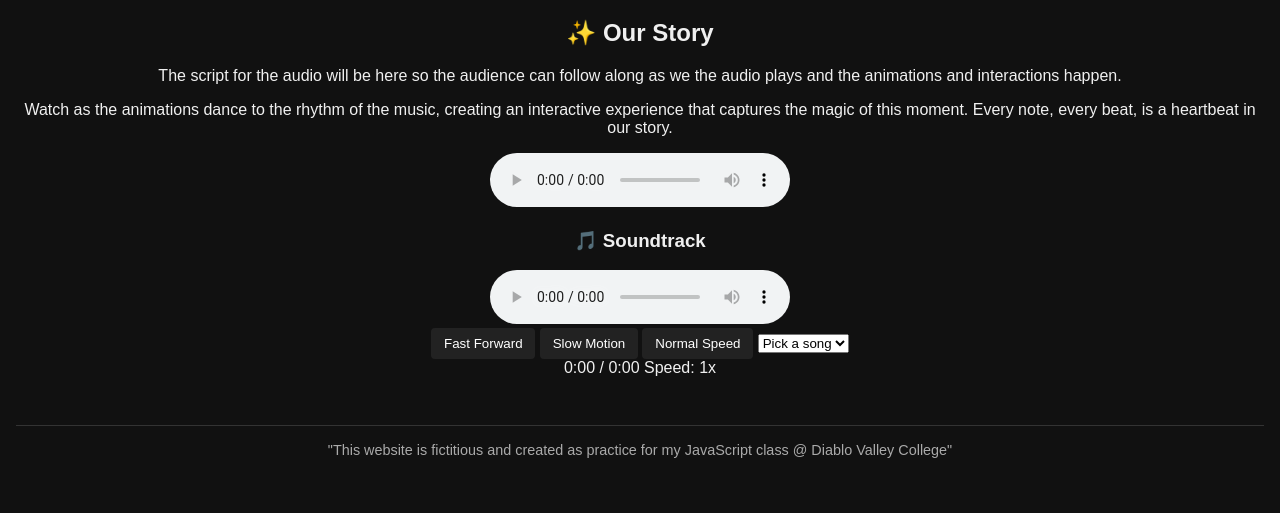
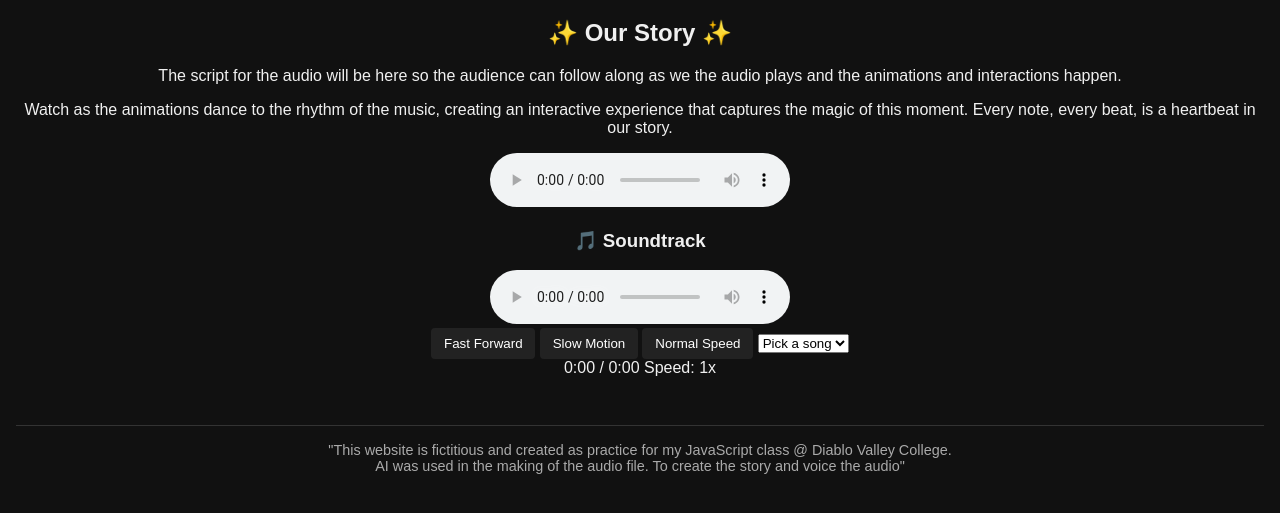
Before and after one commit to jenny-land/wdjs-project3, a plain HTML site: page index.html in a window 1280 px wide. Shown: the part 77-590 px from the top of the page. Drawn offline with Linux system fonts and the light colour scheme.

Commit message:
add to the footer note

```diff
--- a/index.html
+++ b/index.html
@@ -17,7 +17,7 @@
       <!-- LEFT SIDE: 1/3 -->
       <div class="left-section">
         <div class="text-box">
-          <h2>✨ Our Story</h2>
+          <h2>✨ Our Story ✨</h2>
           <p>
             The script for the audio will be here so the audience can follow along as we
             the audio plays and the animations and interactions happen.
@@ -62,7 +62,7 @@
 
 
     <footer>
-      "This website is fictitious and created as practice for my JavaScript class @ Diablo Valley College"
+      "This website is fictitious and created as practice for my JavaScript class @ Diablo Valley College. <br> AI was used in the making of the audio file. To create the story and voice the audio"
     </footer>
   </body>
 </html>
```
